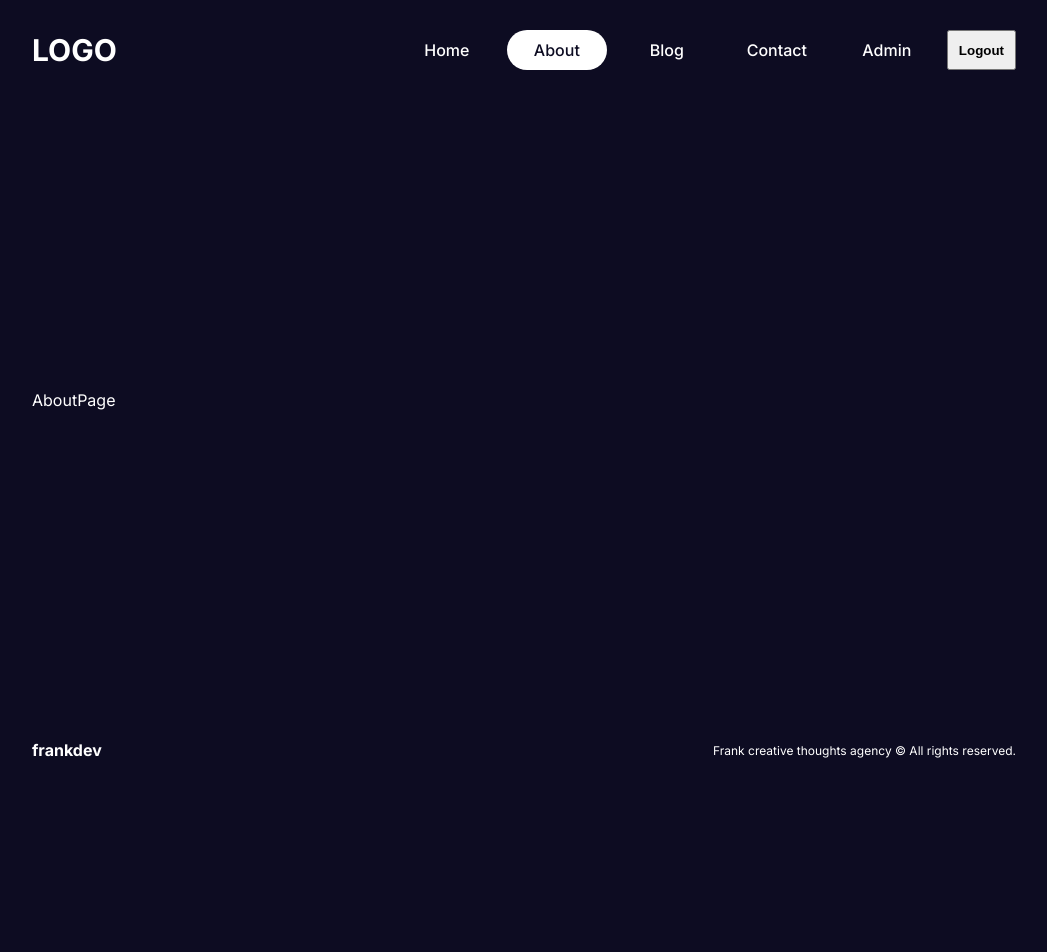
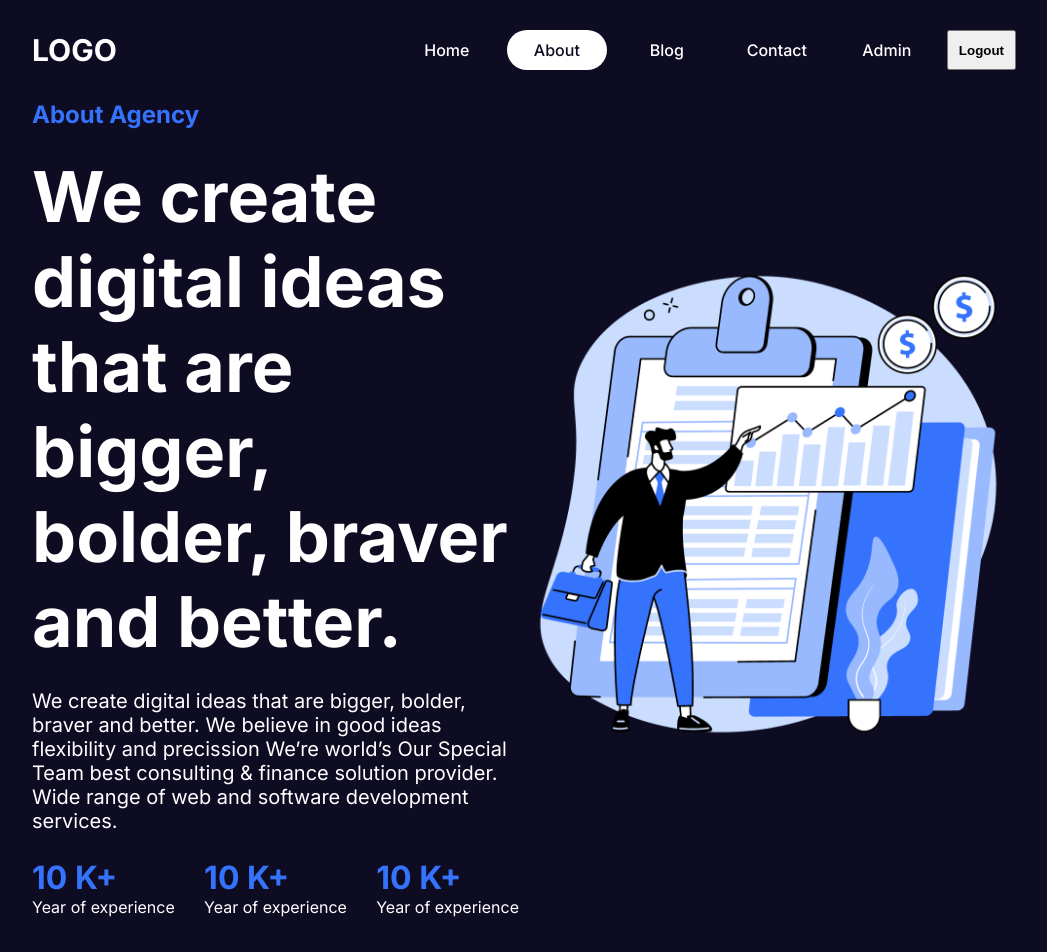
Before and after one commit to Frank202303/practice-daily-nextjs-ts, a Next.js app: page /about in a window 1280 px wide. Shown: the top 952 px of the page, without its empty margins (116-1163 px from the left). Before the commit the page ends 800 px from the top, so only its background shows below. Built offline with nearby package versions, Linux system fonts and the light colour scheme.

Commit message:
1. Finish desktop page.

```diff
--- a/app/about/about.module.css
+++ b/app/about/about.module.css
@@ -0,0 +1,48 @@
+.container {
+    display: flex;
+    gap: 10px;
+    justify-content: space-between;
+}
+
+.textContainer {
+    flex: 1;
+    display: flex;
+    flex-direction: column;
+    justify-content: space-between;
+    gap: 25px;
+}
+
+.subtitle {
+    color: var(--btn);
+}
+
+.title {
+    font-size: 70px;
+}
+
+.desc {
+    font-size: 20px;
+}
+
+.boxes {
+    display: flex;
+    justify-content: space-between;
+    align-items: center;
+}
+
+.boxes h1 {
+    color: var(--btn);
+}
+
+
+
+
+
+.imgContainer {
+    flex: 1;
+    position: relative;
+}
+
+.img {
+    object-fit: contain;
+}
--- a/app/about/page.tsx
+++ b/app/about/page.tsx
@@ -1,7 +1,43 @@
 import React from "react";
+import styles from "./about.module.css";
+import Image from "next/image";
 
 const AboutPage = () => {
-  return <div>AboutPage</div>;
+  return (
+    <div className={styles.container}>
+      <div className={styles.textContainer}>
+        <h2 className={styles.subtitle}>About Agency</h2>
+        <h1 className={styles.title}>
+          We create digital ideas that are bigger, bolder, braver and better.
+        </h1>
+        <p className={styles.desc}>
+          We create digital ideas that are bigger, bolder, braver and better. We
+          believe in good ideas flexibility and precission We’re world’s Our
+          Special Team best consulting & finance solution provider. Wide range
+          of web and software development services.
+        </p>
+        <div className={styles.boxes}>
+          <div className={styles.box}>
+            <h1>10 K+</h1>
+            <p>Year of experience</p>
+          </div>
+
+          <div className={styles.box}>
+            <h1>10 K+</h1>
+            <p>Year of experience</p>
+          </div>
+
+          <div className={styles.box}>
+            <h1>10 K+</h1>
+            <p>Year of experience</p>
+          </div>
+        </div>
+      </div>
+      <div className={styles.imgContainer}>
+        <Image src={"/about.png"} alt="about" fill className={styles.img} />
+      </div>
+    </div>
+  );
 };
 
 export default AboutPage;
```
